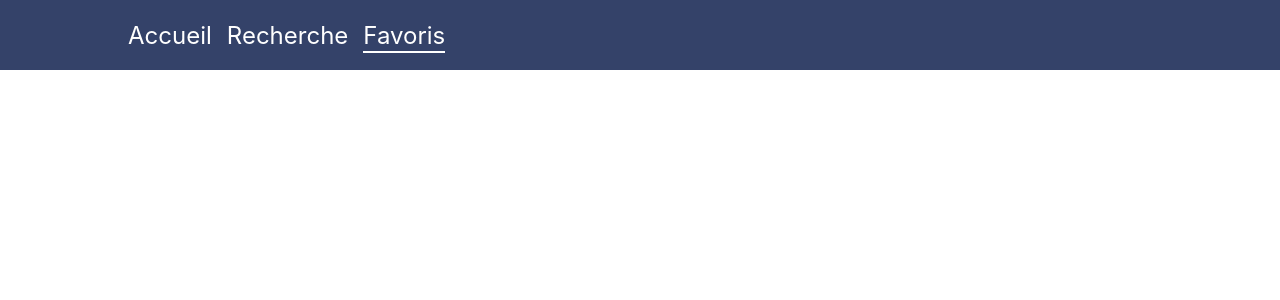
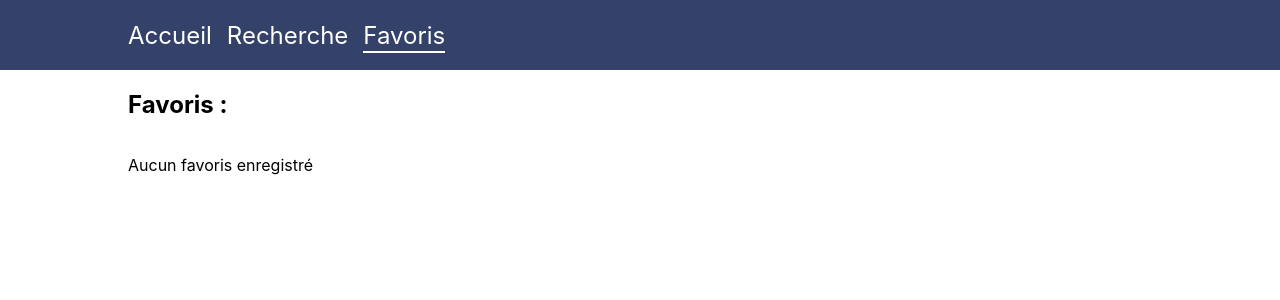
Before and after one commit to RenaudPavie/projet-react-paris, a React (Create React App) app: page /favoris in a window 1280 px wide. Shown: the top 300 px of the page. Built offline with nearby package versions, Linux system fonts and the light colour scheme.

Commit message:
get liked event from localStorage / show it in Favoris page

```diff
--- a/src/components/Cards.js
+++ b/src/components/Cards.js
@@ -10,7 +10,7 @@ function Card(props) {
   const [isLiked, setIsLiked] = useState(false);
   const id = props.id;
   useEffect(() => {
-    if (localStorage.getItem(id) === 'liked') {
+    if (localStorage.getItem(id) === id) {
       setIsLiked(true)
     }
   }, [])
@@ -19,7 +19,7 @@ function Card(props) {
 
     if(isLiked === false) {
 
-      localStorage.setItem(id , 'liked')
+      localStorage.setItem(id , id)
       setIsLiked(true)
     } else {
 
--- a/src/views/Favoris.js
+++ b/src/views/Favoris.js
@@ -1,18 +1,38 @@
 import React, { useState, useEffect } from "react";
-
-
+import Card from '../components/Cards'
 
 function Favoris() {
+    const [items, setItems] = useState([]);
 
     useEffect(() => {
-        //recup les data du localStorage
-    })
+        for ( var i = 0, len = localStorage.length; i < len; ++i ) {
+            const test = localStorage.getItem(localStorage.key(i));
+            fetch(`https://opendata.paris.fr/api/v2/catalog/datasets/que-faire-a-paris-/records/${test}`)
+            .then((res) => res.json())
+            .then((data) => setItems(items => [...items, data.record]));
+        }
+    }, []);
 
     return (
-        <div>
-
+        <div className="container">
+            <h2>Favoris :</h2>
+            <div className="row-card">
+                    {items.map((item, index) => (
+                        <Card key={index}
+                            id={item.id}
+                            title={item.fields.title}
+                            img={item.fields.cover.url}
+                            alt={item.fields.cover_alt}
+                            date={item.fields.date_start}
+                            description={item.fields.lead_text}
+                        />
+                    ))}
+                    {items.length === 0 && (
+                        <p>Aucun favoris enregistré</p>
+                    )}
+            </div>
         </div>
-    )
+    );
 }
 
-export default Favoris
+export default Favoris;
```
